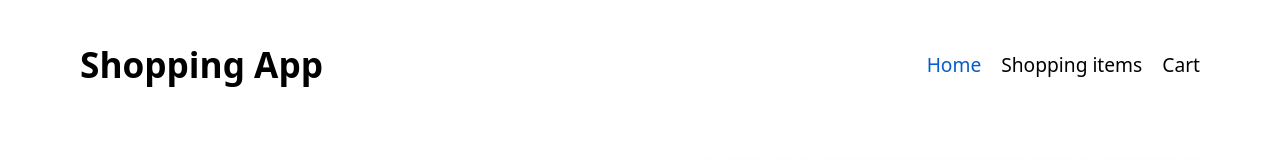
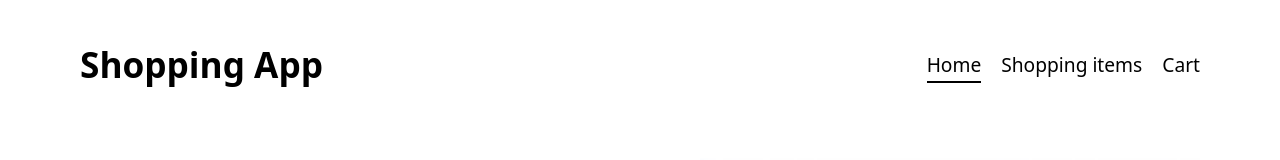
Before and after one commit to royalh23/shopping-cart, a React (Vite) app: page / in a window 1280 px wide. Shown: the top 160 px of the page. Built offline with nearby package versions, Linux system fonts and the light colour scheme.

Commit message:
Make active nav link underlined

```diff
--- a/src/styles/NavBar.module.css
+++ b/src/styles/NavBar.module.css
@@ -24,5 +24,6 @@
 }
 
 .list a.active {
-  color: rgb(7, 92, 202);
+  border-bottom: 2px black solid;
+  padding-bottom: 3px;
 }
```
